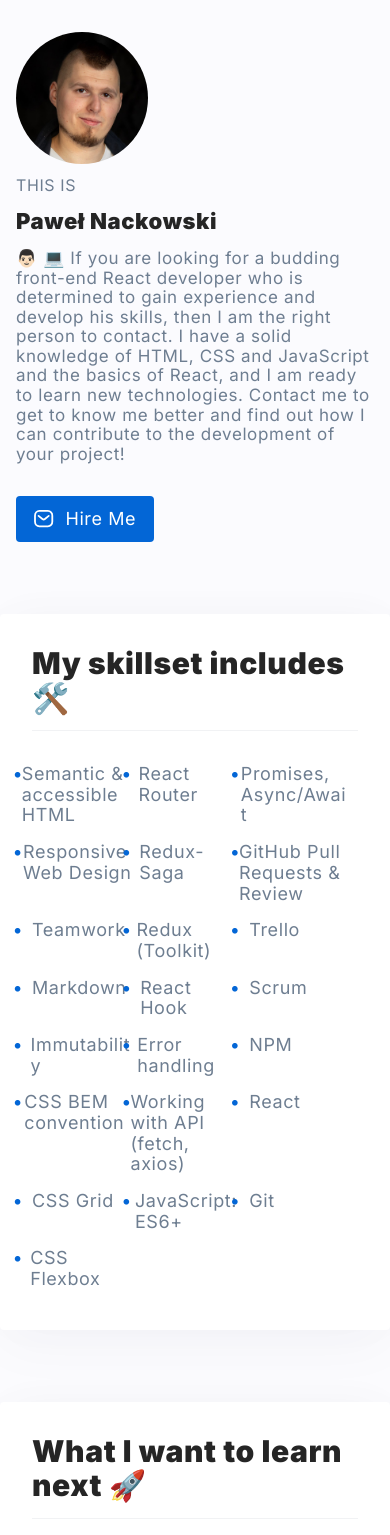
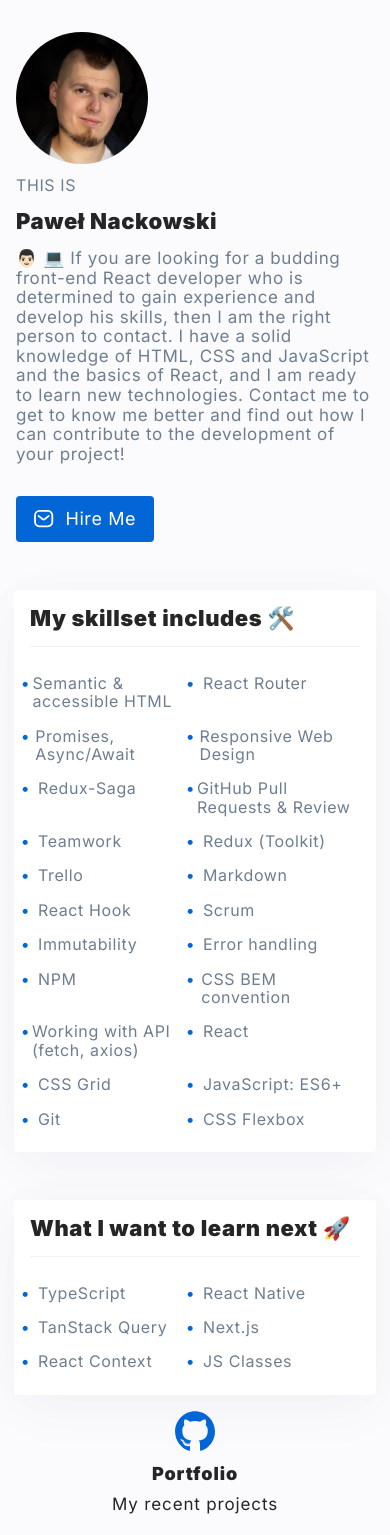
Before and after one commit to PawelNackowski/personal-homepage, a React (Create React App) app: page / in a window 390 px wide. Shown: the top 1535 px of the page. Built offline with nearby package versions, Linux system fonts and the light colour scheme; no server answers.

Commit message:
added media query

```diff
--- a/src/common/Container/styled.js
+++ b/src/common/Container/styled.js
@@ -3,9 +3,14 @@ import styled from "styled-components";
 export const Wrapper = styled.div`
   background-color: ${({ theme }) => theme.color.white};
   padding: 32px;
-  margin: 72px auto;
+  margin: 64px 14px 0 14px;
   box-shadow: 0px -2px 50px rgba(9, 10, 51, 0.02), 0px 16px 58px rgba(9, 10, 51, 0.03);
   border-radius: 4px;
+
+  @media (max-width: ${({ theme }) => theme.breakpoints.mobileMax}px) {
+    padding: 16px;
+    margin-top: 48px;
+  }
 `;
 
 export const Header = styled.h2`
@@ -14,9 +19,23 @@ export const Header = styled.h2`
   font-size: 30px;
   border-bottom: 1px solid ${({ theme }) => theme.color.darkerGray};
   padding-bottom: 15px;
+
+  @media (max-width: ${({ theme }) => theme.breakpoints.mobileMax}px) {
+    font-size: 22px;
+  }
+  @media (max-width: ${({ theme }) => theme.breakpoints.mobileMedium}px) {
+    font-size: 18px;
+  }
 `;
 
 export const Body = styled.div`
   display: grid;
   grid-template-columns: 1fr 1fr 1fr;
+
+  @media (max-width: ${({ theme }) => theme.breakpoints.mobileMax}px) {
+    grid-template-columns: 1fr 1fr;
+  }
+  @media (max-width: ${({ theme }) => theme.breakpoints.mobileMedium}px) {
+    grid-template-columns: 1fr;
+  }
 `;
--- a/src/features/Lists/styled.js
+++ b/src/features/Lists/styled.js
@@ -2,7 +2,7 @@ import styled from "styled-components";
 
 export const ListItem = styled.li`
   display: flex;
-  padding: 8px 8px 8px 0;
+  padding: 8px;
   font-size: 18px;
 
   ::before {
@@ -13,4 +13,11 @@ export const ListItem = styled.li`
     width: 1em;
     margin-left: -1em;
   }
+
+  @media (max-width: ${({ theme }) => theme.breakpoints.mobileMax}px) {
+    font-size: 16px;
+  }
+  @media (max-width: ${({ theme }) => theme.breakpoints.mobileMedium}px) {
+    font-size: 14px;
+  }
 `;
```
